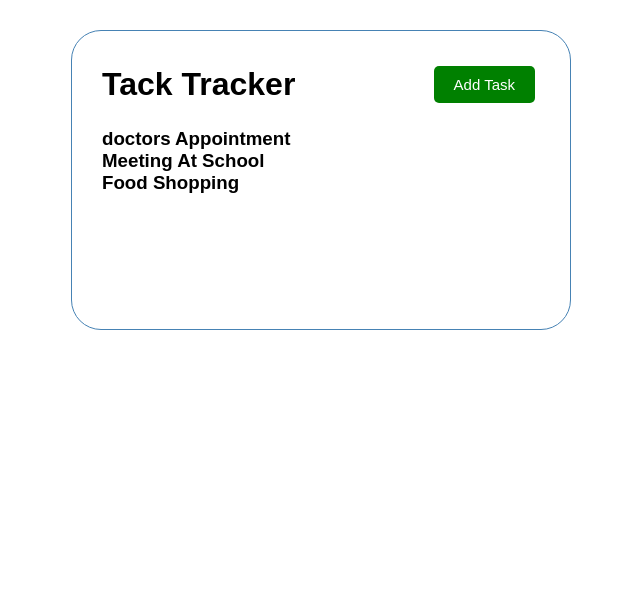
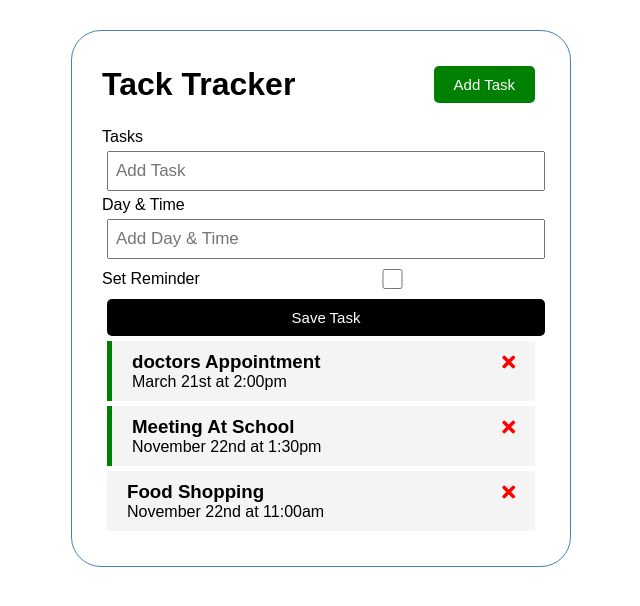
Before and after one commit to tamzin22/tasks, a Vue app: page / in a window 1280 px wide. Shown: the top 606 px of the page, without its empty margins (319-959 px from the left). Built offline with nearby package versions, Linux system fonts and the light colour scheme.

Commit message:
add task locally

```diff
--- a/public/index.html
+++ b/public/index.html
@@ -5,6 +5,8 @@
     <meta http-equiv="X-UA-Compatible" content="IE=edge">
     <meta name="viewport" content="width=device-width,initial-scale=1.0">
     <link rel="icon" href="<%= BASE_URL %>favicon.ico">
+
+     <link rel="stylesheet" href="https://cdnjs.cloudflare.com/ajax/libs/font-awesome/5.15.4/css/all.min.css">
     <title><%= htmlWebpackPlugin.options.title %></title>
   </head>
   <body>
--- a/src/App.vue
+++ b/src/App.vue
@@ -1,7 +1,9 @@
 <template>
  <div class="container">
    <Header  title="Tack Tracker"/>
-   <Tasks :tasks="tasks"/>
+   <AddTask  @add-task="addTask"/>
+   <Tasks @toggle-reminder="toggleReminder" @delete-task="deleteTask" :tasks="tasks"/>
+
  </div>
 
 </template>
@@ -9,16 +11,32 @@
 <script>
 import Header from './components/header.vue'
 import Tasks from './components/tasks.vue'
+import AddTask from './components/addTask.vue'
 
 export default {
   name: 'App',
   components: {
     Header,
-    Tasks
+    Tasks,
+    AddTask
   },
   data() {
     return {
       tasks:[]
+    }
+  },
+  methods: {
+    addTask(task){
+      this.tasks =[...this.tasks, task]
+    },
+    deleteTask(id){
+      if(confirm('Are you sure?')){
+       this.tasks = this.tasks.filter((task)=>task.id !==id)
+      }
+    },
+    toggleReminder(id){
+      this.tasks = this.tasks.map((task)=>task.id ==id ? {...task, reminder :!task.reminder} : task)
+
     }
   },
   created(){
@@ -26,19 +44,19 @@ export default {
       {
         id:1,
         text:'doctors Appointment',
-        day:'March 21 2:00pm',
+        day:'March 21st at 2:00pm',
         reminder:true
       },
       {
         id:2,
         text:'Meeting At School',
-        day:'November 22nd 1:30pm',
+        day:'November 22nd at 1:30pm',
         reminder:true
       },
        {
         id:3,
         text:'Food Shopping',
-        day:'November 22nd 11:00am',
+        day:'November 22nd at 11:00am',
         reminder:false
       }
     ]
--- /dev/null
+++ b/src/components/addTask.vue
@@ -0,0 +1,86 @@
+<template>
+ <div>
+  <form @submit="onSubmit" class="add-form">
+  <div class="form-control">
+    <label>Tasks</label>
+    <input type="text" v-model="text" name="text" placeholder="Add Task" />
+  </div>
+  <div class="form-control">
+    <label>Day & Time</label>
+    <input type="text" v-model="day" name="text" placeholder="Add Day & Time"/>
+  </div>
+  <div class="form-control form-control-check">
+    <label>Set Reminder</label>
+    <input type="checkbox" name="reminder" v-model="reminder">
+  </div>
+  <input type="submit" value="Save Task" class="btn btn-block"/>
+</form>
+  </div>
+</template>
+
+<script>
+export default {
+    name : 'AddTask',
+    data() {
+        return {
+            text: '',
+            day: '',
+            reminder: false
+        }
+    },
+    methods: {
+        onSubmit(e){
+            e.preventDefault()
+
+            if(!this.text){
+                alert('please add a task')
+                return
+            }
+            const newTask = {
+                id: Math.floor(Math.random() * 100000),
+                text: this.text,
+                day : this.day,
+                reminder : this.reminder
+            }
+
+             this.$emit('add-task',newTask)
+
+            this.text = ''
+            this.day = ''
+            this.reminder = false
+        }
+    },
+}
+</script>
+
+<style scope>
+   .add-task {
+     margin-bottom: 40px;
+    }
+  .form-control{
+    margin-top: 20px 0;
+  }
+  .form-control label{
+      display: block;
+  }
+  .form-control input{
+      width: 100%;
+      height: 40px;
+      margin: 5px;
+      padding: 3px 7px;
+      font-size: 17px;
+  }
+  .form-control-check{
+      display: flex;
+      align-items: center;
+      justify-content: space-between;
+  }
+  .form-control-check label{
+      flex: 1;
+  }
+  .form-control-check input{
+      flex: 2;
+      height: 20px;
+  }
+
+</style>
--- /dev/null
+++ b/src/components/task.vue
@@ -0,0 +1,41 @@
+<template>
+<div @dblclick="$emit('toggle-reminder',task.id)" :class="[task.reminder ? 'reminder': '', 'task']">
+    <h3>{{task.text}}
+        <i @click="$emit('delete-task',task.id)" class="fa fa-times"></i>
+    </h3>
+    <p>{{task.day}}</p>
+</div>
+
+</template>
+
+<script>
+export default {
+    name: 'Task',
+    props :{
+        task : Object
+    },
+
+}
+</script>
+
+<style scope>
+  .fa{
+      color: red;
+  }
+  .task {
+      background: #f4f4f4;
+      margin: 5px;
+      padding: 10px 20px;
+      cursor: pointer;
+  }
+
+  .task.reminder{
+      border-left: 5px solid green;
+  }
+
+  .task h3{
+      display: flex;
+      align-items: center;
+      justify-content: space-between;
+  }
+</style>
--- a/src/components/tasks.vue
+++ b/src/components/tasks.vue
@@ -1,14 +1,22 @@
 <template>
     <div :key="task.id" v-for="task in tasks" >
-        <h3>{{task.text}}</h3>
+        <!-- <h3>{{task.text}}</h3> -->
+        <Task @toggle-reminder="$emit('toggle-reminder',task.id)" @delete-task="$emit('delete-task' ,task.id)" :task="task"/>
     </div>
 </template>
 
 <script>
+
+import Task from './task.vue'
+
 export default {
     name : 'Tasks',
     props :{
         tasks: Array
-    }
+    },
+    components:{
+       Task
+    },
+    emits :['delete-task','toggle-reminder']
 }
 </script>
```
